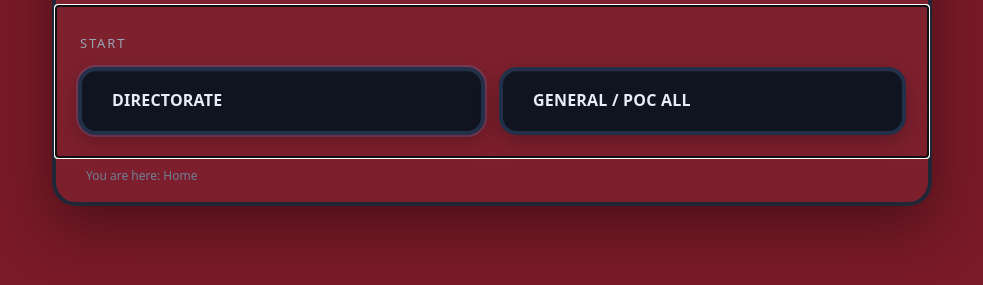
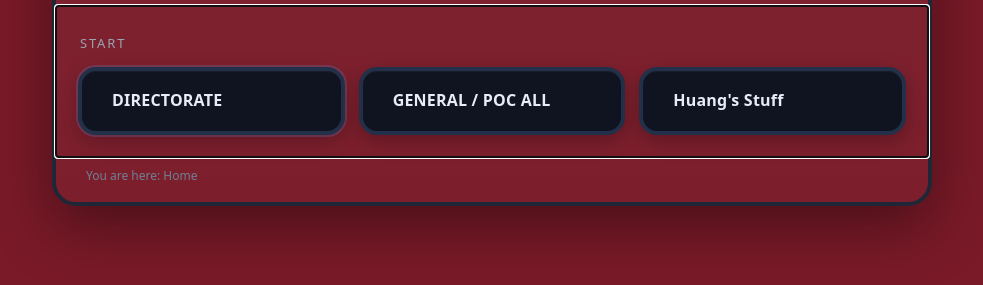
Before and after one commit to rayhuang12/Cadet-Hub, a plain HTML site: page index.html in a window 1280 px wide. Shown: the part 339-624 px from the top of the page, without its empty margins (148-1131 px from the left). Drawn offline with Linux system fonts and the light colour scheme.

Commit message:
Update index.html

```diff
--- a/index.html
+++ b/index.html
@@ -3,7 +3,7 @@
 <head>
   <meta charset="utf-8" />
   <meta name="viewport" content="width=device-width, initial-scale=1" />
-  <title> HUB</title>
+  <title>HUB</title>
   <style>
     :root{
       --bg:#0b0e13; --panel:#000000; --muted:#9aa4b2; --text:#e7edf7; --accent:#081863; --accent-2:#7ee787; --danger:#ff6b6b;
@@ -11,7 +11,7 @@
     }
     *{box-sizing:border-box}
     html,body{height:100%}
-    body{margin:0;background:#7a1a28;color:var(--text);font:16px/1.4 system-ui, -apple-system, Segoe UI, Roboto, Ubuntu, Cantarell, Noto Sans, Helvetica, Arial, "Apple Color Emoji","Segoe UI Emoji"}
+    body{margin:0;background:#7a1a28;color:var(--text);font:16px/1.4 system-ui,-apple-system,Segoe UI,Roboto,Ubuntu,Cantarell,Noto Sans,Helvetica,Arial,"Apple Color Emoji","Segoe UI Emoji"}
     .wrap{min-height:100%;display:flex;align-items:center;justify-content:center;padding:24px}
     .app{width:100%;max-width:var(--maxw);background:linear-gradient(180deg,rgba(255,255,255,.04),rgba(255,255,255,.02));border:4px solid #1f2635;border-radius:24px;box-shadow:0 20px 60px rgba(0,0,0,.4), inset 0 1px 0 rgba(255,255,255,.05);}
     header{padding:22px var(--pad) 8px;border-bottom:1px solid #1f2635}
@@ -65,7 +65,7 @@
   <div id="passcodeModal" class="modal" aria-hidden="true" aria-labelledby="pcTitle" role="dialog">
     <div class="sheet" role="document">
       <h2 id="pcTitle">Enter Group Staff Passcode</h2>
-      <p>This gate is client-side only—do not use for sensitive data. (Use SharePoint permissions for real security.)</p>
+      <p>This gate is client-side only. </p><!-- (will Use SharePoint permissions for real security.)-->
       <div class="row">
         <input id="pcInput" type="password" inputmode="numeric" placeholder="Passcode" aria-label="Passcode" />
         <button class="primary" id="pcSubmit">Unlock</button>
@@ -85,20 +85,23 @@
         A2: "https://umass.sharepoint.com/:f:/r/sites/370CGAFROTCDET370/Shared%20Documents/General/2-2%20A2%20Intelligence?csf=1&web=1&e=YGmVqU",
         A3: "https://umass.sharepoint.com/:f:/r/sites/370CGAFROTCDET370/Shared%20Documents/General/2-3%20A3%20Operations?csf=1&web=1&e=QjN0dG",
         A4: "https://umass.sharepoint.com/:f:/r/sites/370CGAFROTCDET370/Shared%20Documents/General/2-4%20A4%20Logistics%20and%20Engineering?csf=1&web=1&e=KVraTk",
-        A5: "https://umass.sharepoint.com/:f:/r/sites/370CGAFROTCDET370/Shared%20Documents/General/2-4%20A4%20Logistics%20and%20Engineering?csf=1&web=1&e=KVraTk",
+        A5: "https://umass.sharepoint.com/:f:/r/sites/370CGAFROTCDET370/Shared%20Documents/General/2-5%20A5%20Plans%20and%20Integration?csf=1&web=1&e=qNlfIj",
         A6: "https://umass.sharepoint.com/:f:/r/sites/370CGAFROTCDET370/Shared%20Documents/General/2-6%20A6%20Communication?csf=1&web=1&e=MEWyPp",
+
         POC_ALL: "https://umass.sharepoint.com/:f:/r/sites/370CGAFROTCDET370/Shared%20Documents/General/%5BRESTRICTED%5D%20POC%20ALL%20MATERIALS?csf=1&web=1&e=iCZ9ak",
         GROUP_STAFF: "https://umass.sharepoint.com/:f:/r/sites/370CGAFROTCDET370/Shared%20Documents/General/%5BRESTRICTED%5D%20GROUP%20STAFF%20MATERIALS?csf=1&web=1&e=xA5OeQ",
 
-        // --- POC ALL sub-sections (add your deep links here) ---
-        POC_20_RECALL: "https://umass.sharepoint.com/:f:/r/sites/370CGAFROTCDET370/Shared%20Documents/General/%5BRESTRICTED%5D%20POC%20ALL%20MATERIALS/2-0%20Recall,%20Attendance,%20%26%20SOBs?csf=1&web=1&e=aI93oc,          // 2-0 Recall, Attendance, & SOBs => add SharePoint deep link",
-        POC_30_CC_CD: "https://umass.sharepoint.com/:f:/r/sites/370CGAFROTCDET370/Shared%20Documents/General/%5BRESTRICTED%5D%20POC%20ALL%20MATERIALS/3-0%20CC%20%26%20CD?csf=1&web=1&e=V28DLK",           // 3-0 CC & CD
-        POC_31_COS_DCOS: "https://umass.sharepoint.com/:f:/r/sites/370CGAFROTCDET370/Shared%20Documents/General/%5BRESTRICTED%5D%20POC%20ALL%20MATERIALS/3-1%20COS%20%26%20DCOS?csf=1&web=1&e=wCeedN",        // 3-1 COS & DCOS
-        POC_32_IG: "https://umass.sharepoint.com/:f:/r/sites/370CGAFROTCDET370/Shared%20Documents/General/%5BRESTRICTED%5D%20POC%20ALL%20MATERIALS/3-2%20IG?csf=1&web=1&e=TMnLbV",
-        POC_33_BCLO_BCLD: "https://umass.sharepoint.com/:f:/r/sites/370CGAFROTCDET370/Shared%20Documents/General/%5BRESTRICTED%5D%20POC%20ALL%20MATERIALS/3-3%20BCLO%20%26%20BCLD?csf=1&web=1&e=lKRaWO",
-        POC_40_LLAB_PLANS: "https://umass.sharepoint.com/:f:/r/sites/370CGAFROTCDET370/Shared%20Documents/General/%5BRESTRICTED%5D%20POC%20ALL%20MATERIALS/4-0%20LLAB%20Plans?csf=1&web=1&e=Kfbv7Y",
-        // POC_41_PRE_PTA_CONOPS: "",
-        // POC_50_AARS: ""
+        // poc all stuff
+        POC_20_RECALL: "https://umass.sharepoint.com/:f:/r/sites/370CGAFROTCDET370/Shared%20Documents/General/%5BRESTRICTED%5D%20POC%20ALL%20MATERIALS/2-0%20Recall,%20Attendance,%20%26%20SOBs?csf=1&web=1&e=aI93oc", // 2-0 Recall, Attendance, & SOBs
+        POC_30_CC_CD: "https://umass.sharepoint.com/:f:/r/sites/370CGAFROTCDET370/Shared%20Documents/General/%5BRESTRICTED%5D%20POC%20ALL%20MATERIALS/3-0%20CC%20%26%20CD?csf=1&web=1&e=V28DLK", // 3-0 CC & CD
+        POC_31_COS_DCOS: "https://umass.sharepoint.com/:f:/r/sites/370CGAFROTCDET370/Shared%20Documents/General/%5BRESTRICTED%5D%20POC%20ALL%20MATERIALS/3-1%20COS%20%26%20DCOS?csf=1&web=1&e=wCeedN", // 3-1 COS & DCOS
+        POC_32_IG: "https://umass.sharepoint.com/:f:/r/sites/370CGAFROTCDET370/Shared%20Documents/General/%5BRESTRICTED%5D%20POC%20ALL%20MATERIALS/3-2%20IG?csf=1&web=1&e=TMnLbV", // 3-2 IG
+        POC_33_BCLO_BCLD: "https://umass.sharepoint.com/:f:/r/sites/370CGAFROTCDET370/Shared%20Documents/General/%5BRESTRICTED%5D%20POC%20ALL%20MATERIALS/3-3%20BCLO%20%26%20BCLD?csf=1&web=1&e=lKRaWO", // 3-3 BCLO & BCLD
+        POC_40_LLAB_PLANS: "https://umass.sharepoint.com/:f:/r/sites/370CGAFROTCDET370/Shared%20Documents/General/%5BRESTRICTED%5D%20POC%20ALL%20MATERIALS/4-0%20LLAB%20Plans?csf=1&web=1&e=Kfbv7Y", // 4-0 LLAB Plans
+
+        // Huang's stuff:
+        vol1: "https://umass.sharepoint.com/:b:/r/sites/370CGAFROTCDET370/Shared%20Documents/General/1-0%20Read%20Files/AFROTCI%2036-2011%20Vol%201%2003%20Sept%202024.pdf?csf=1&web=1&e=C6ga2z",
+        vol3: "https://umass.sharepoint.com/:b:/r/sites/370CGAFROTCDET370/Shared%20Documents/General/1-0%20Read%20Files/AFROTCI%2036-2011%20Vol%203%20Cadet%20Operations%2013%20Jan%202025.pdf?csf=1&web=1&e=QLHsKf"
       },
       passcode: "D3T370@@",
       titleMap: {
@@ -107,7 +110,8 @@
         general: "General / POC ALL",
         aSeries: "Directorate – A1–A6",
         pocAll: "POC ALL",
-        groupStaff: "Group Staff"
+        groupStaff: "Group Staff",
+        Huangs_Stuff: "Huang's Stuff"
       }
     };
 
@@ -119,11 +123,15 @@
       { label: "3-2 IG", key: "POC_32_IG" },
       { label: "3-3 BCLO & BCLD", key: "POC_33_BCLO_BCLD" },
       { label: "4-0 LLAB Plans", key: "POC_40_LLAB_PLANS" },
-      { label: "4-1 Pre-PTA CONOPs", key: "POC_41_PRE_PTA_CONOPS" },
-      { label: "5-0 AARs", key: "POC_50_AARS" }
+      { label: "relevant documents, key: huangsStuff" }
     ];
 
-    // ---------- TINY ROUTER ----------
+    // had to rename
+    const HUANGS_LINKS = [
+      { label: "Vol 1", key: "vol1" },
+      { label: "Vol 3", key: "vol3" }
+    ];
+
     const view = document.getElementById('view');
     const crumbs = document.getElementById('crumbs');
 
@@ -132,8 +140,9 @@
       "home": renderHome,
       "directorate": renderDirectorate,
       "general": renderGeneral,
-      "poc": renderPOC,          // ← clicking POC ALL now shows the section chooser
-      "group": guardGroupStaff
+      "poc": renderPOC,
+      "group": guardGroupStaff,
+      "huangsStuff": renderHuangsStuff
     };
 
     function setHash(h){ location.hash = '#' + h; }
@@ -162,19 +171,14 @@
       crumbs.textContent = 'You are here: ' + text;
     }
 
-    // ---------- VIEWS ----------
     function renderHome(){
       setBreadcrumb(CONFIG.titleMap.home);
       view.innerHTML = `
         <div class="section-title">Start</div>
         <div class="grid" role="menu">
-          <a class="btn accent" role="menuitem" href="#directorate">
-            <span>DIRECTORATE</span>
-
-          </a>
-          <a class="btn" role="menuitem" href="#general">
-            <span>GENERAL / POC ALL</span>
-          </a>
+          <a class="btn accent" role="menuitem" href="#directorate"><span>DIRECTORATE</span></a>
+          <a class="btn" role="menuitem" href="#general"><span>GENERAL / POC ALL</span></a>
+          <a class="btn" role="menuitem" href="#huangsStuff"><span>Huang's Stuff</span></a>
         </div>`;
     }
 
@@ -201,10 +205,22 @@
       wireLinks();
     }
 
+    function renderHuangsStuff(){
+      setBreadcrumb(CONFIG.titleMap.Huangs_Stuff);
+      const tiles = HUANGS_LINKS.map(({label,key}) => buttonLink(label, CONFIG.links[key])).join('');
+      view.innerHTML = `
+        <div class="section-title">Huang's Stuff</div>
+        <div class="grid">
+          ${tiles}
+        </div>
+        ${backBar()}`;
+      wireLinks();
+    }
+
     function renderPOC(){
       setBreadcrumb(CONFIG.titleMap.pocAll);
       const tiles = POC_SECTIONS.map(({label,key}) => {
-        const url = CONFIG.links[key] || CONFIG.links.POC_ALL; // fallback to the parent folder if deep link is unknown
+        const url = CONFIG.links[key] || CONFIG.links.POC_ALL;
         return buttonLink(label, url);
       }).join('');
 
@@ -237,7 +253,7 @@
       wireLinks();
     }
 
-    // ---------- UI helpers ----------
+    // ui helpers
     function buttonLink(label, href, hashHref){
       const to = href || hashHref || '#home';
       const isExternal = /^https?:/i.test(to);
@@ -256,7 +272,7 @@
       if(firstTile) firstTile.focus();
     }
 
-    // ---------- Passcode modal ----------
+
     const modal = document.getElementById('passcodeModal');
     const pcInput = document.getElementById('pcInput');
     const pcSubmit = document.getElementById('pcSubmit');
@@ -288,7 +304,6 @@
       modal.addEventListener('keydown', trap);
     }
 
-    // ---------- Boot ----------
     go();
   </script>
 </body>
```
